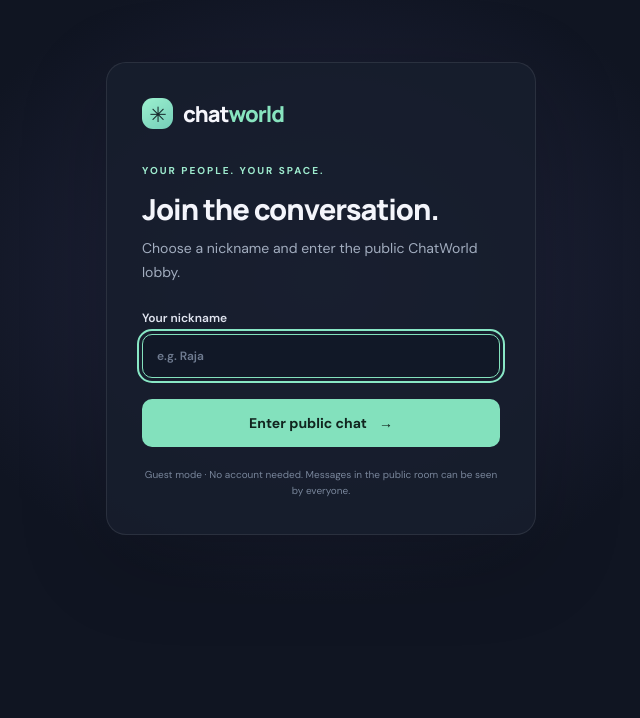
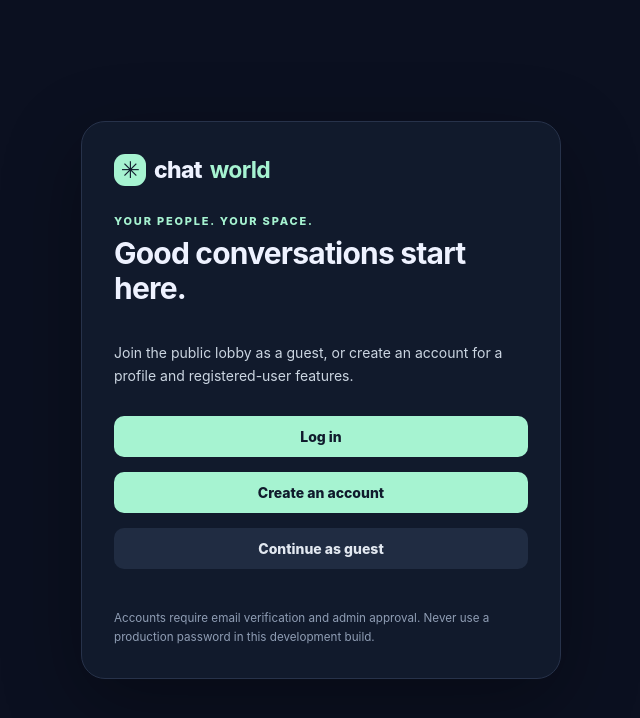
Before and after one commit to RAJA-NJ/Chat-World, a React (Vite) app in the folder client/: page / in a window 1280 px wide. Shown: the top 718 px of the page, without its empty margins (319-959 px from the left). Built offline with nearby package versions, Linux system fonts and the light colour scheme; no server answers.

Commit message:
Route the default app to authentication portal while preserving guest chat

```diff
--- a/client/src/main.jsx
+++ b/client/src/main.jsx
@@ -1,10 +1,13 @@
 import React from 'react';
 import { createRoot } from 'react-dom/client';
 import App from './App.jsx';
+import AuthPortal from './AuthPortal.jsx';
 import './index.css';
+
+const showGuestChat = new URLSearchParams(window.location.search).get('guest') === '1';
 
 createRoot(document.getElementById('root')).render(
   <React.StrictMode>
-    <App />
+    {showGuestChat ? <App /> : <AuthPortal />}
   </React.StrictMode>,
 );
```
